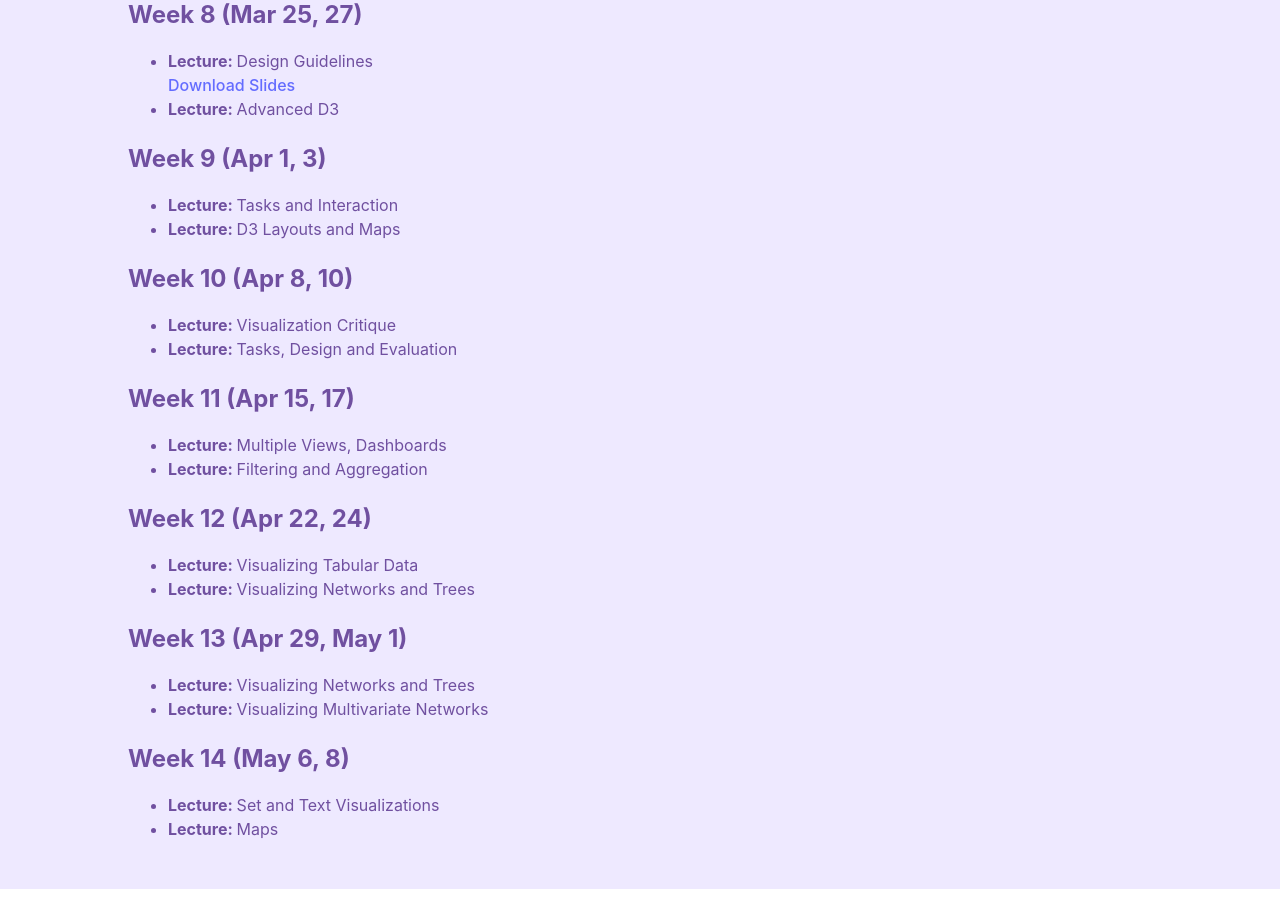
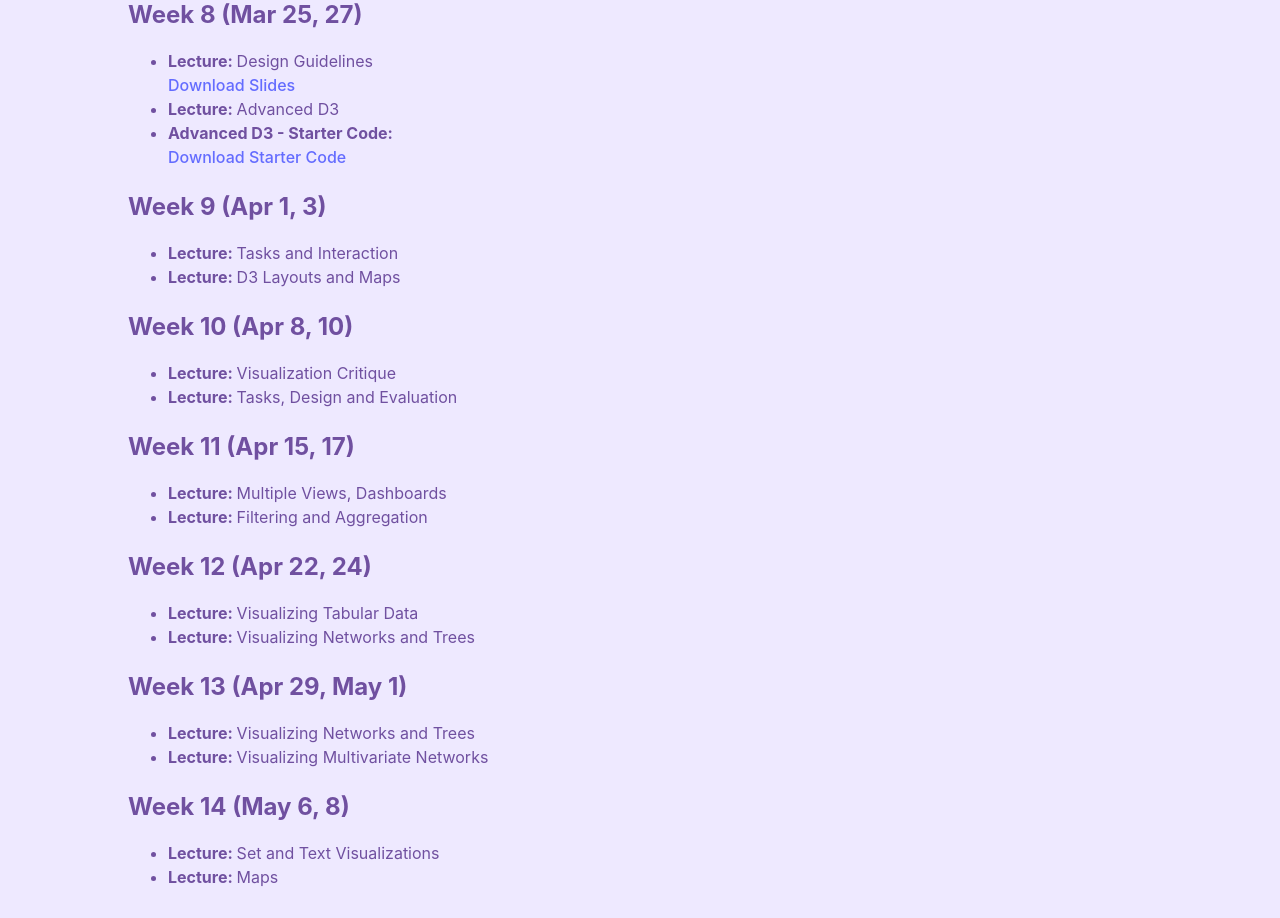
Before and after one commit to hamza-elhamdadi/cs-571-spring-2025, a React (Vite) app: page /#/schedule in a window 1280 px wide. Shown: the part 2680-3598 px from the top of the page. Before the commit the page ends 3569 px from the top, so only its background shows below. Built offline with nearby package versions, Linux system fonts and the light colour scheme.

Commit message:
uploaded started code for advanced d3 lecture

```diff
--- a/src/Schedule.jsx
+++ b/src/Schedule.jsx
@@ -255,7 +255,13 @@ function Schedule() {
           <li>
             <b>Lecture: </b> Advanced D3
           </li>
-
+          <li>
+            <b>Advanced D3 - Starter Code: </b>
+            <br />
+            <a href="#/schedule" onClick={() => {
+              downloadPdf('code/advanced_d3.zip', 'Advanced D3.zip')
+            }}> Download Starter Code</a>
+          </li>
         </ul>
         <h2 className='section-header'>Week 9 (Apr 1, 3)</h2>
         <ul>
```
Also changed, not shown: 1 other file (tests, documents, lock files or other folders).
